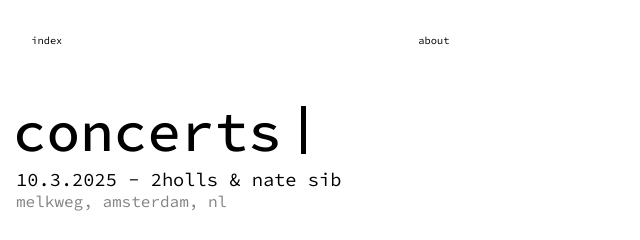
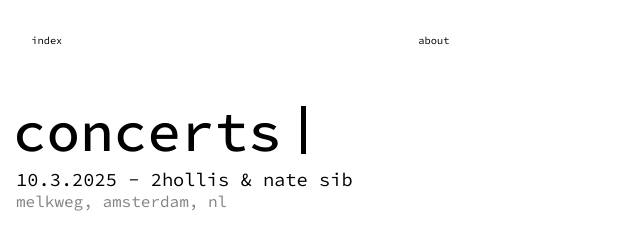
Before and after one commit to xvxsamuel/music-zine, a plain HTML site: page concerts.html in a window 1280 px wide. Shown: the top 240 px of the page, 0-640 px from the left. Drawn offline with Linux system fonts and the light colour scheme.

Commit message:
Fixed typo

```diff
--- a/concerts.html
+++ b/concerts.html
@@ -39,7 +39,7 @@
                 <ul class="concerts">
                     <li data-img="./img/concerts/2hollis.png">
                         <a href="2hollis">
-                            <h3>10.3.2025 - 2holls & nate sib</h3>
+                            <h3>10.3.2025 - 2hollis & nate sib</h3>
                             <p>Melkweg, Amsterdam, NL</p>
                         </a>
                     </li>
```
